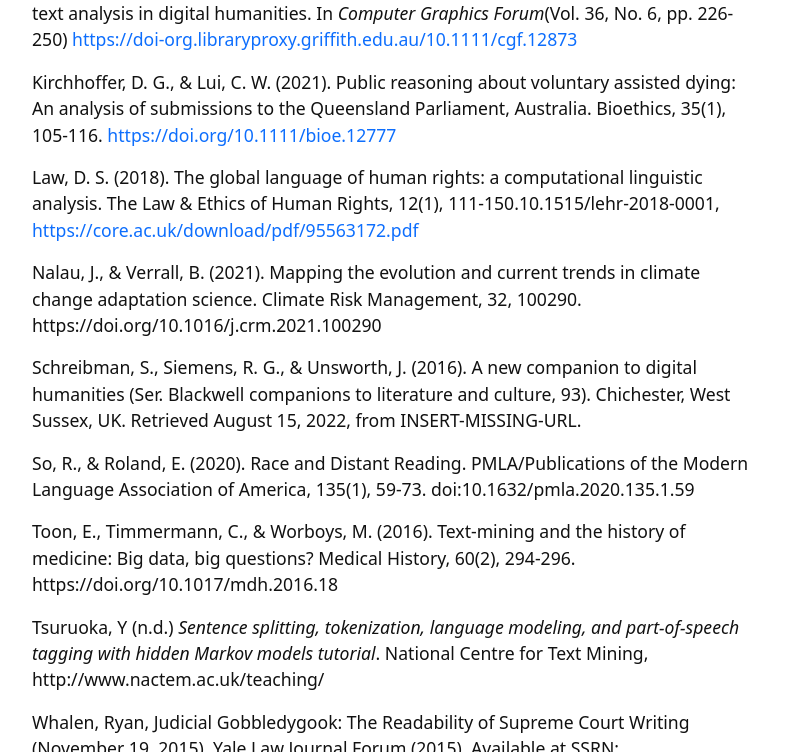
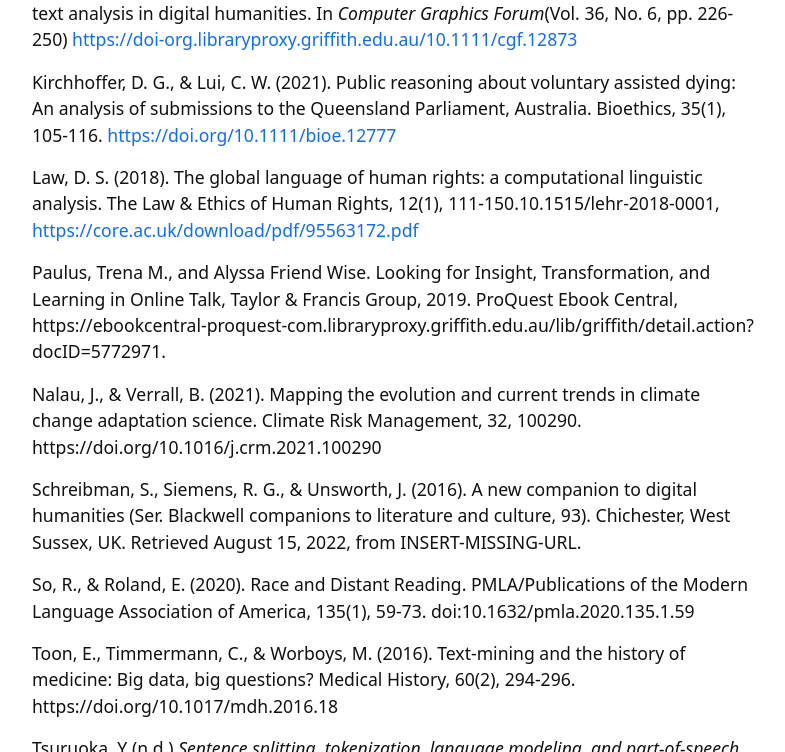
Before and after one commit to GULibrarySandbox/intro-text-mining-analysis-2022, a Jekyll site: the page built from content/9-references.md, in a window 1280 px wide and 900 px high, scrolled down 640 px, cut to the strip 0-752 px from the top of the window. Shown: the whole strip, without its empty margins (245-1030 px from the left). Built offline with Jekyll 4.4.1, drawn with Linux system fonts in a browser that asks for light colours.

Commit message:
Update 9-references.md

```diff
--- a/content/9-references.md
+++ b/content/9-references.md
@@ -18,6 +18,8 @@ Kirchhoffer, D. G., & Lui, C. W. (2021). Public reasoning about voluntary assist
 
 Law, D. S. (2018). The global language of human rights: a computational linguistic analysis. The Law & Ethics of Human Rights, 12(1), 111-150.10.1515/lehr-2018-0001, [https://core.ac.uk/download/pdf/95563172.pdf](https://core.ac.uk/download/pdf/95563172.pdf)
 
+Paulus, Trena M., and Alyssa Friend Wise. Looking for Insight, Transformation, and Learning in Online Talk, Taylor & Francis Group, 2019. ProQuest Ebook Central, https://ebookcentral-proquest-com.libraryproxy.griffith.edu.au/lib/griffith/detail.action?docID=5772971.
+
 Nalau, J., & Verrall, B. (2021). Mapping the evolution and current trends in climate change adaptation science. Climate Risk Management, 32, 100290. https://doi.org/10.1016/j.crm.2021.100290
 
 Schreibman, S., Siemens, R. G., & Unsworth, J. (2016). A new companion to digital humanities (Ser. Blackwell companions to literature and culture, 93). Chichester, West Sussex, UK. Retrieved August 15, 2022, from INSERT-MISSING-URL.
```
